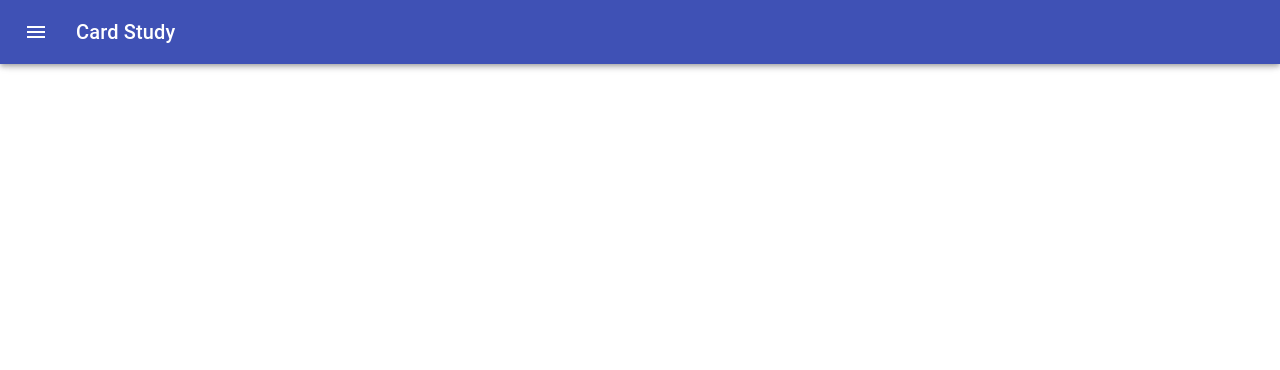
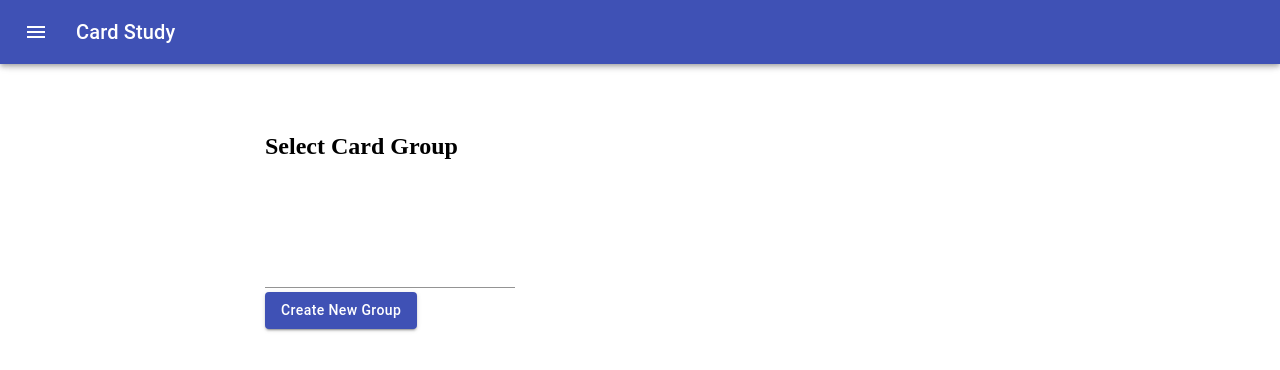
Before and after one commit to JH1026/Card-Learning, a React (Create React App) app: page / in a window 1280 px wide. Shown: the top 370 px of the page. Built offline with nearby package versions, Linux system fonts and the light colour scheme; the HTML template or start-up script is replaced by a standard one.

Commit message:
add 404 patern

```diff
--- a/src/App.tsx
+++ b/src/App.tsx
@@ -36,6 +36,7 @@ class App extends React.PureComponent<PageProps, PageState> {
             <Route path="/edit/:groupId" component={EditPage} />
             <Route path="/save/" component={SavePage} />
             <Route path="/load/" component={LoadPage} />
+            <Route component={GroupPage} />
           </Switch>
           <div className="footer-area" />
         </div>
```
Also changed, not shown: 1 other file (tests, documents, lock files or other folders).
